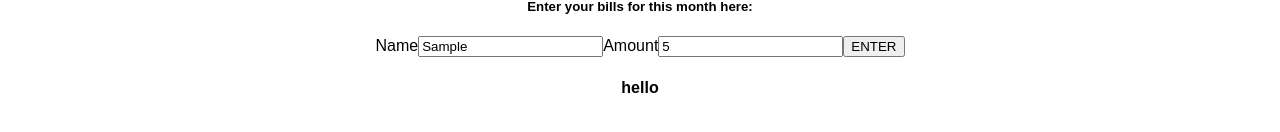
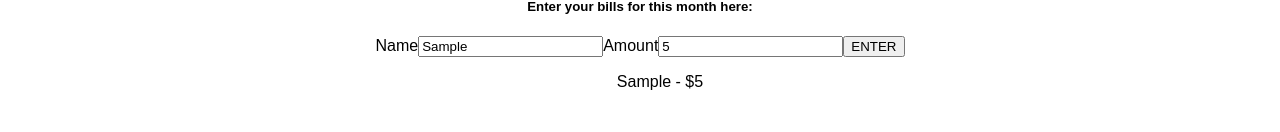
Before and after one commit to JDumadag25/money-manage, a React (Create React App) app: page / in a window 1280 px wide. Both pictures are taken after typing "Sample", "5" into the empty fields and a click on the button "ENTER". Shown: the part 288-420 px from the top of the page. Built offline with nearby package versions, Linux system fonts and the light colour scheme.

Commit message:
got bills to show

```diff
--- a/src/components/Bills.js
+++ b/src/components/Bills.js
@@ -4,10 +4,12 @@ class Bills extends React.Component{
   render(){
     console.log(this.props.bills);
     const bills = this.props.bills.map(bill => {
-      console.log(bill);
+      return <ul>{bill.name} - ${bill.amount}</ul>
     })
     return(
-      <h4>hello</h4>
+    <div>
+      {bills}
+    </div>
     )
   }
 }
```
